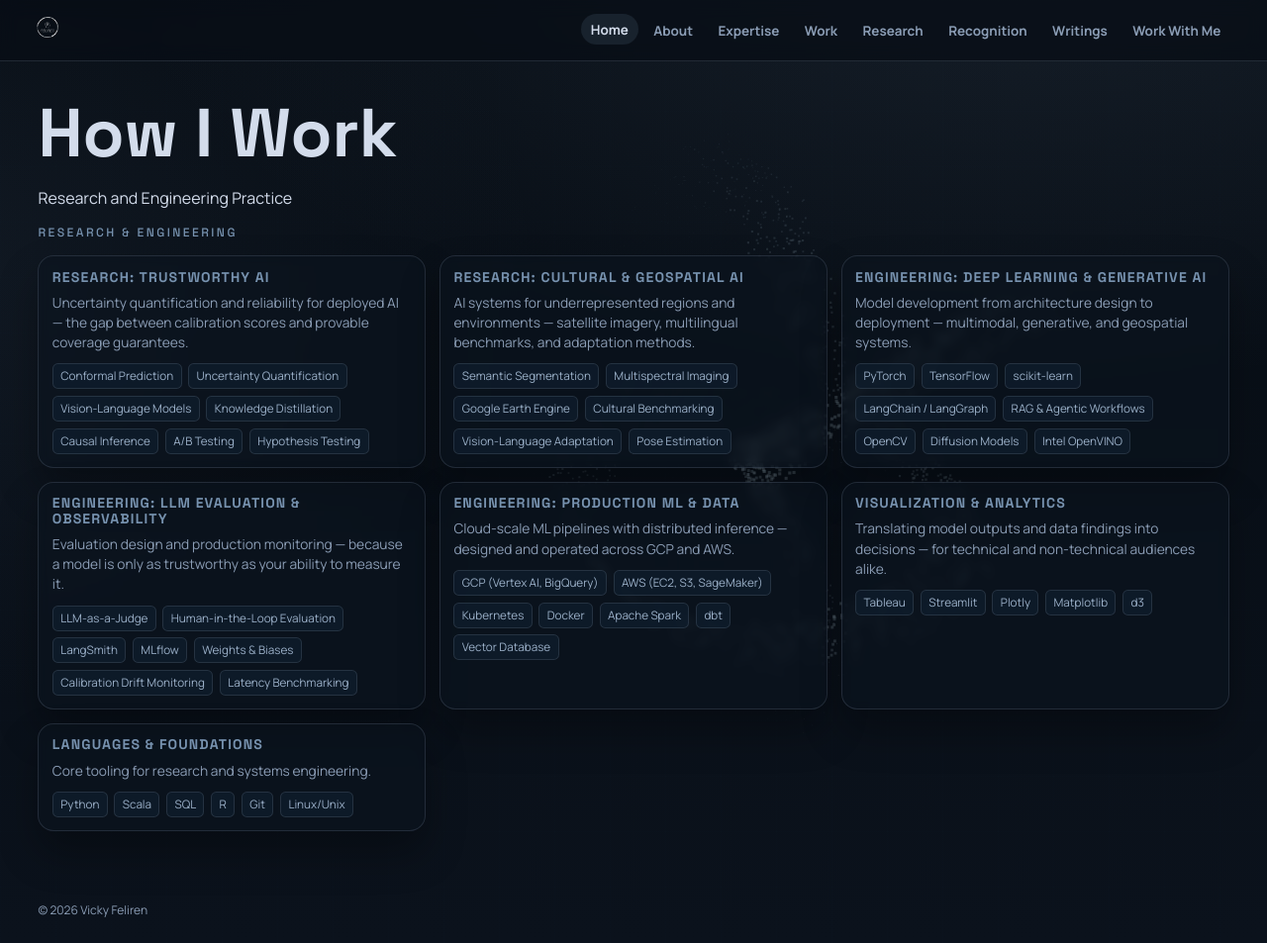
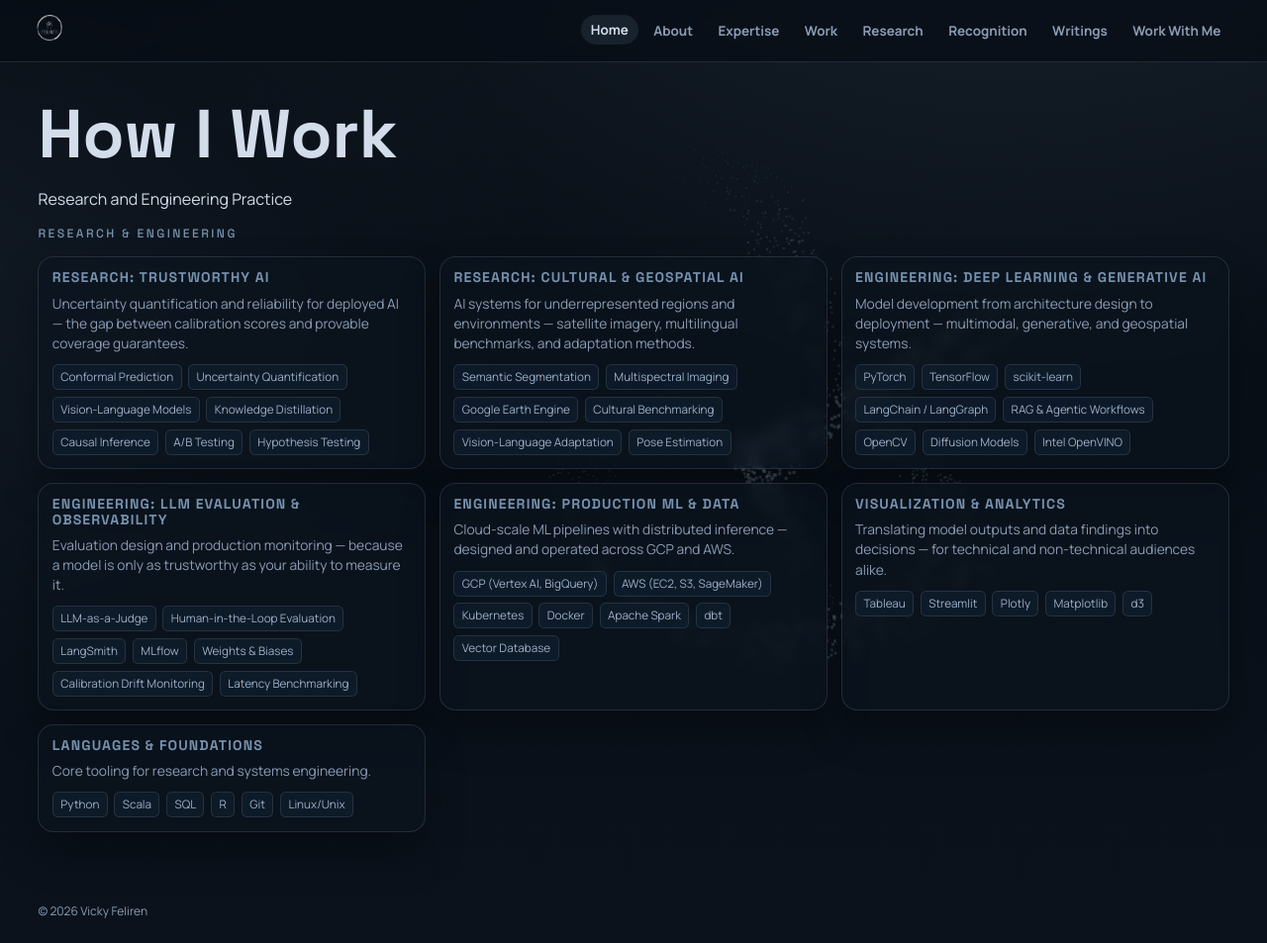
Before and after one commit to Feliren88/feliren88.github.io, a Jekyll site: the page built from _pages/skills.md, in a window 1280 px wide and 953 px high. Shown: the whole window at 99% size. Built offline with Jekyll 4.4.1, drawn with Linux system fonts in a browser that asks for light colours.

Commit message:
Increase favicon image size in home button from 1.35rem to 1.6rem

```diff
--- a/_layouts/default.html
+++ b/_layouts/default.html
@@ -17,7 +17,7 @@
 
     <header class="topbar" id="site-header">
       <a class="brand" href="{{ '/' | relative_url }}">
-        <img src="{{ '/assets/img/favicon.png' | relative_url }}" alt="Home" style="height:1.35rem;width:auto;">
+        <img src="{{ '/assets/img/favicon.png' | relative_url }}" alt="Home" style="height:1.6rem;width:auto;">
       </a>
       <nav class="nav" aria-label="Primary" id="main-nav"></nav>
     </header>
```
